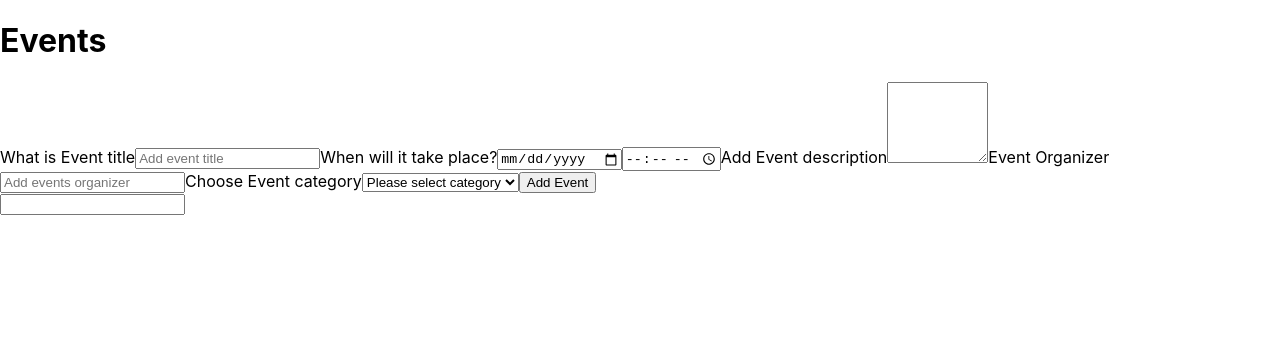
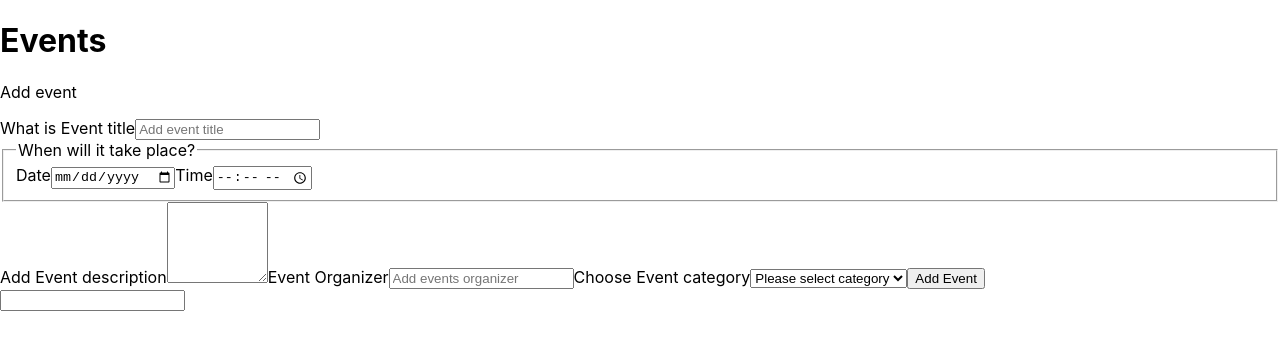
Before and after one commit to aleksandrachmurka/event_app, a React (Create React App) app: page / in a window 1280 px wide. Shown: the top 350 px of the page. Built offline with nearby package versions, Linux system fonts and the light colour scheme.

Commit message:
Update form structure

```diff
--- a/src/components/Form.js
+++ b/src/components/Form.js
@@ -3,7 +3,6 @@ import { useForm, useActions } from '../customHooks';
 
 const Form = ({ ...props }) => {
     // <address>{event.location}</address>
-    // <time datetime={event.date}></time>
     //to do: clear input after submitting
 
     const { handleSubmit, handleInput, inputs } = useForm(passEvent);
@@ -17,39 +16,54 @@ const Form = ({ ...props }) => {
     }
 
     return (
+        <>
+            <p>Add event</p>
+
             <form onSubmit={handleSubmit}>
-            <label>What is Event title</label>
-            <input type="text" name="title"
-            placeholder="Add event title"
-            onChange={handleInput}
-            required
-            />
 
-            <label>When will it take place?</label>
-            <input type="date"  onChange={handleInput} name="date"/>
-            <input type="time" onChange={handleInput} name="time" />
+                <label for="name">
+                    What is Event title
+                    <input type="text" name="title" id="name" placeholder="Add event title" onChange={handleInput}
+                    required/>
+                </label>
 
-            <label>Add Event description</label>
-            <textarea onChange={handleInput} name="description" type="text" rows="5" cols="10" maxLength="360" />
+                <fieldset>
+                    <legend>When will it take place?</legend>
+                    <label for="date">
+                        Date
+                        <input type="date" name="date" id="date" onChange={handleInput}/>
+                    </label>
+                    <label for="time">
+                        Time
+                        <input type="time" name="time" id="time" onChange={handleInput}/>
+                    </label>
+                </fieldset>
 
-            <label>Event Organizer</label>
-            <input type="text" name="organizer"
-            placeholder="Add events organizer"
-            onChange={handleInput}
-            required
-            />
+                <label for="description">
+                    Add Event description
+                    <textarea type="text" rows="5" cols="10" maxLength="360" name="description"
+                    id="description" onChange={handleInput} />
+                </label>
 
-            <label>Choose Event category</label>
-            <select onChange={handleInput} name="category" required>
+                <label for="organizer">
+                    Event Organizer
+                    <input type="text" placeholder="Add events organizer" name="organizer"
+                    id="organizer" onChange={handleInput} required />
+                </label>
+
+                <label for="category">Choose Event category
+                    <select onChange={handleInput} name="category" id="category" required>
                         <option value="" disabled selected>Please select category</option>
                         <option value="music">Music</option>
                         <option value="theatre">Theatre</option>
                         <option value="meeting">Meeting</option>
                         <option value="exhibition">Exhibition</option>
                     </select>
+                </label>
 
                 <button type="submit"> Add Event </button>
             </form>
+        </>
     )
 }
 
```
Lines whose indentation alone changed are shown as unchanged.
